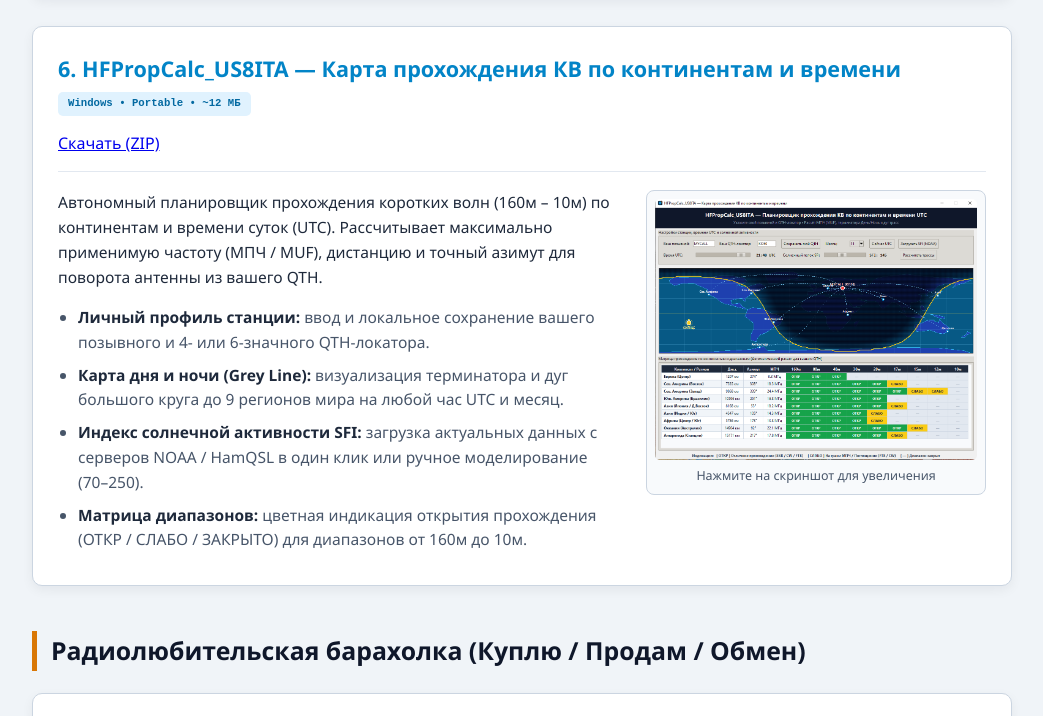
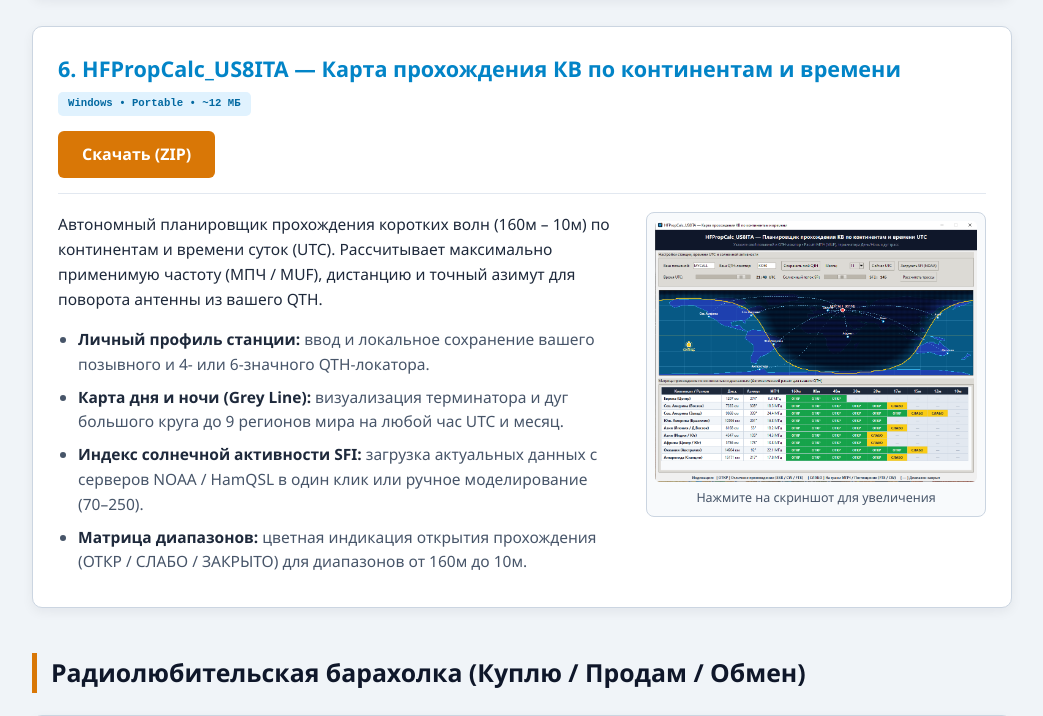
Before and after one commit to Stas-28/US8ITA, a plain HTML site: page index.html in a window 1280 px wide. Shown: the part 3400-4116 px from the top of the page, without its empty margins (118-1161 px from the left). Drawn offline with Linux system fonts and the light colour scheme.

Commit message:
Update index.html

```diff
--- a/index.html
+++ b/index.html
@@ -467,7 +467,7 @@
                 <h3>6. HFPropCalc_US8ITA — Карта прохождения КВ по континентам и времени</h3>
                 <span class="prog-badge">Windows • Portable • ~12 МБ</span>
             </div>
-            <a href="https://github.com/Stas-28/US8ITA/releases/download/v1.0/HFPropCalc_US8ITA.zip">Скачать (ZIP)</a>
+            <a href="https://github.com/Stas-28/US8ITA/releases/download/v1.0/HFPropCalc_US8ITA.zip" class="btn-download" target="_blank">Скачать (ZIP)</a>
         </div>
         <div class="prog-body">
             <div class="prog-desc">
```
